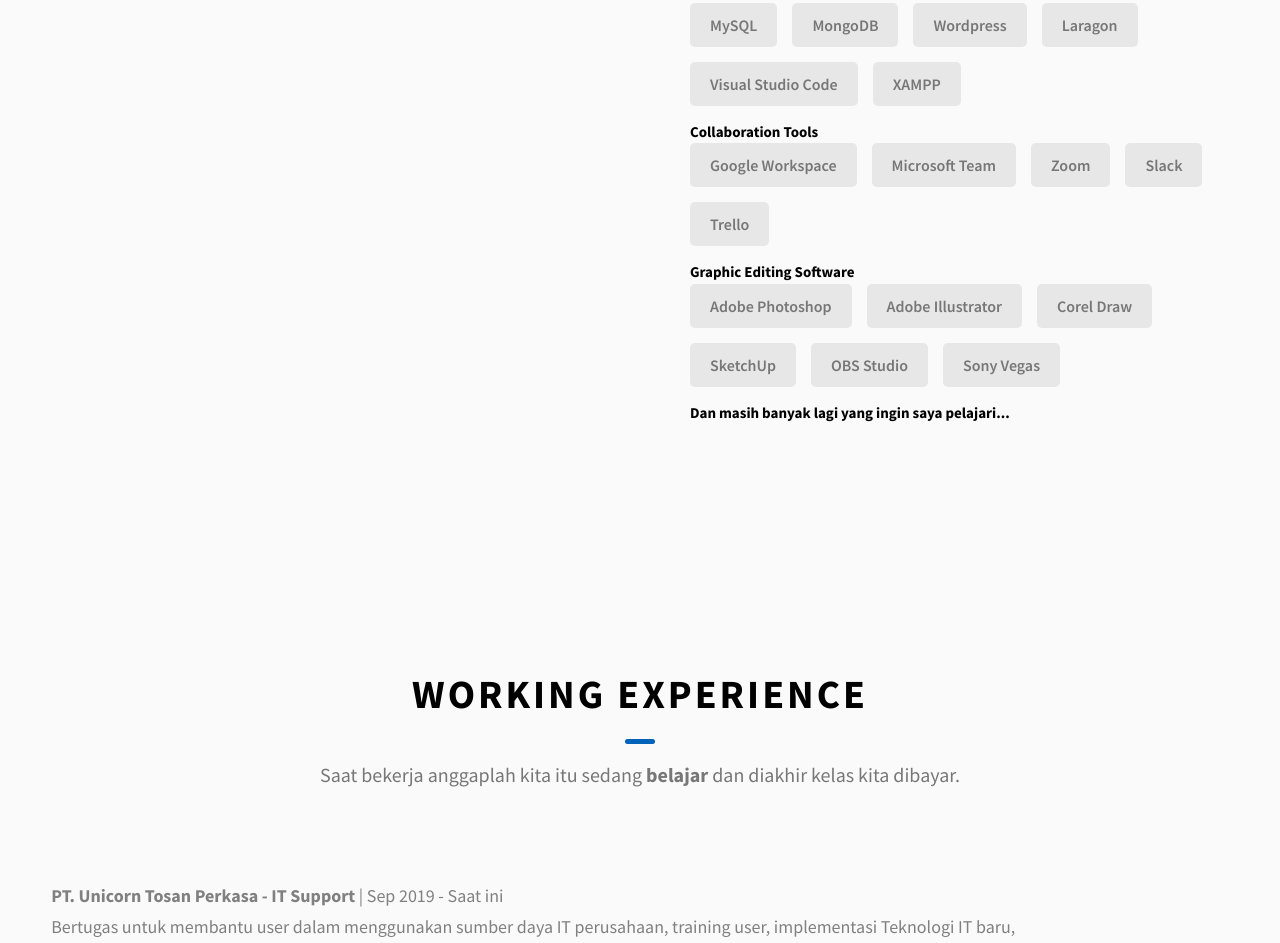
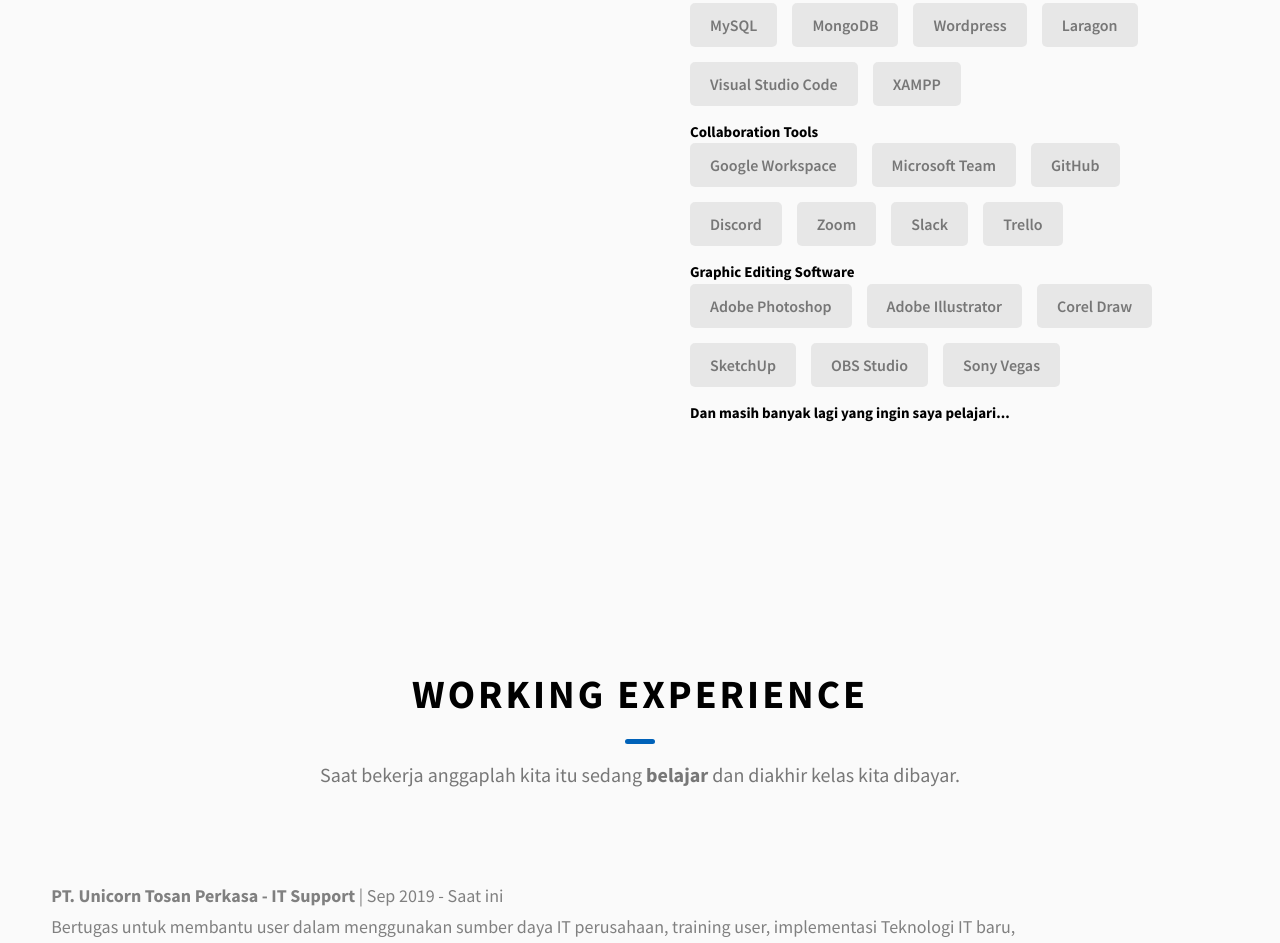
Before and after one commit to taufiqpsumarna/portfolio_old, a website: page index.html in a window 1280 px wide. Shown: the part 2453-3396 px from the top of the page. Drawn offline with Linux system fonts and the light colour scheme.

Commit message:
Add Collaboration Tools

```diff
--- a/index.html
+++ b/index.html
@@ -324,6 +324,8 @@
             <div class="skills">
               <div class="skills__skill">Google Workspace</div>
               <div class="skills__skill">Microsoft Team</div>
+              <div class="skills__skill">GitHub</div>
+              <div class="skills__skill">Discord</div>
               <div class="skills__skill">Zoom</div>
               <div class="skills__skill">Slack</div>
               <div class="skills__skill">Trello</div>
```
